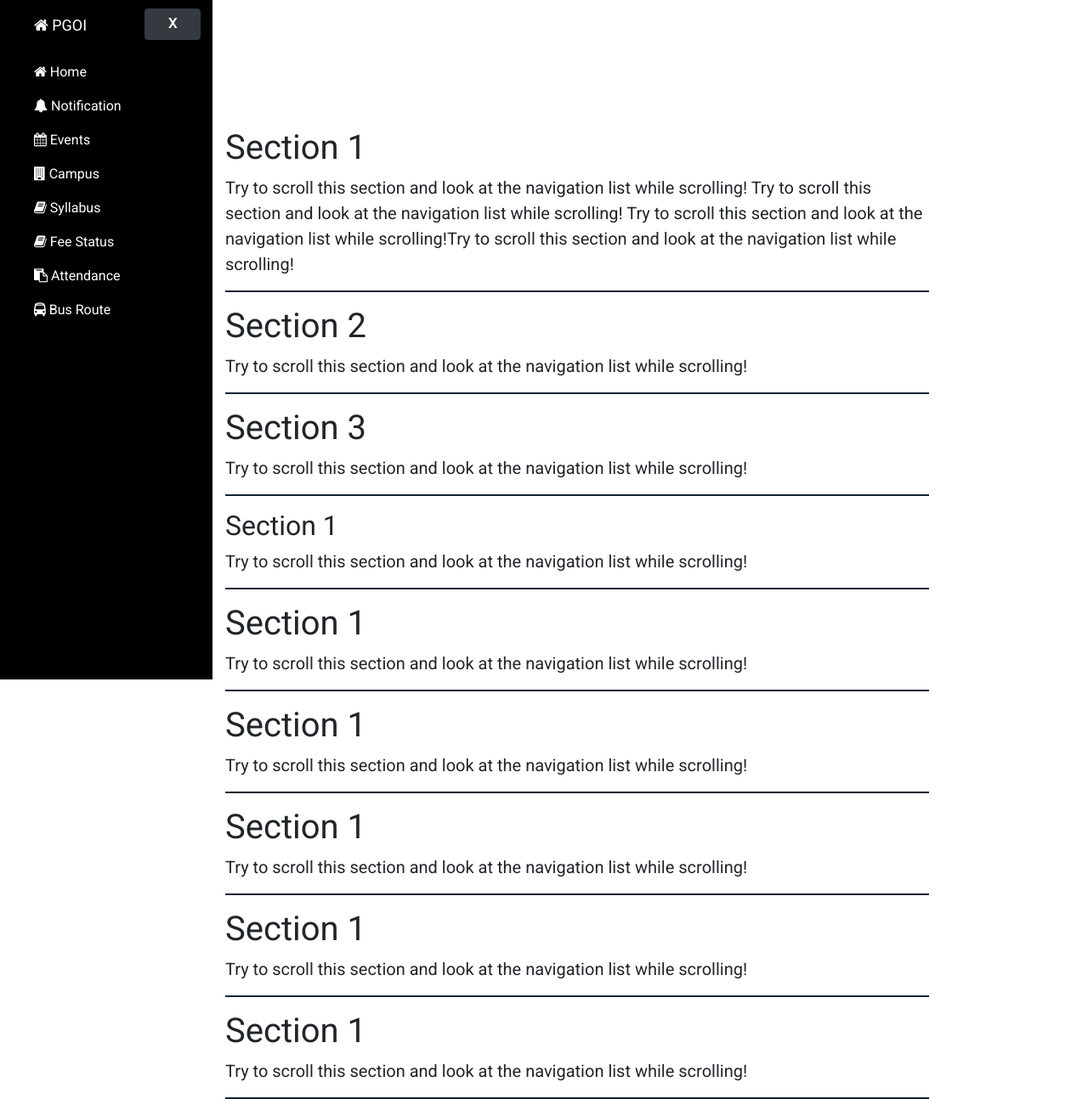
After one commit to hemansah/PGOI, a PHP site: page / in a window 1280 px wide. The commit adds this page. Shown: the whole page at 85% size. Run offline with PHP 8.4, Linux system fonts and the light colour scheme.

```diff
--- a/admin/index.php
+++ b/admin/index.php
@@ -11,7 +11,7 @@ include 'dbconfig/dbconnect.php';
 	<title>Admin Panel</title>
 	<link href="https://fonts.googleapis.com/css?family=Roboto" rel="stylesheet">
 	<link href="https://stackpath.bootstrapcdn.com/bootstrap/4.3.1/css/bootstrap.min.css" rel="stylesheet" integrity="sha384-ggOyR0iXCbMQv3Xipma34MD+dH/1fQ784/j6cY/iJTQUOhcWr7x9JvoRxT2MZw1T" crossorigin="anonymous">
-	<link rel="stylesheet" type="text/css" href="assets/css/style.css">
+	<link rel="stylesheet" type="text/css" href="../assets/css/style.css">
 
 	<script src="https://ajax.googleapis.com/ajax/libs/jquery/3.3.1/jquery.min.js"></script>
 </head>
@@ -37,5 +37,5 @@ include 'dbconfig/dbconnect.php';
 	    </div>
 	</div>
 </body>
-<script type="text/javascript" src="assets/js/custom-js.js"></script>
+<script type="text/javascript" src="../assets/js/custom-js.js"></script>
 </html>
--- /dev/null
+++ b/assets/css/style.css
@@ -0,0 +1,82 @@
+body {
+    font-family: 'Roboto', sans-serif;
+    position: relative;
+
+}
+
+/*---------------------------------
+    Using on Login page on centre box
+------------------------------------*/
+.center-box{
+    position:absolute;
+    top:0;
+    right:0;
+    bottom:0;
+    left:0;
+    z-index:99;
+    margin:auto;
+    height:300px;
+    width:300px;
+    /*border:1px solid #000;*/
+    text-align:center;
+    line-height:50px;
+}
+
+
+/*---------------------------------
+    Using css on notification_admin for layout of cards
+------------------------------------*/
+.admin-card {
+  box-shadow: 0 4px 8px 0 rgba(0,0,0,0.2);
+  transition: 0.3s;
+  width: 100%;
+  text-align: center;
+}
+
+/*---------------------------------
+    Using css on notification_admin for hovering on cards
+------------------------------------*/
+.admin-card:hover {
+  box-shadow: 0 8px 16px 0 rgba(0,0,0,0.2);
+}
+
+
+.container-card {
+  padding: 2px 16px;
+}
+
+
+.row-card {
+    margin-top: 100px;
+}
+
+/*---------------------------------
+    Applying margin-top on notification_admin
+------------------------------------*/
+.row-css {
+  margin-top: 150px;
+}
+
+.nav-pills {
+   top: 20px;
+    position: fixed;
+}
+
+
+/*---------------------------------
+    Applying css for index for notifications scroll
+------------------------------------*/
+.section-css {
+    height: 250px;
+    width: 100%;
+    font-size: 20px;
+}
+
+/*---------------------------------
+    Applying margin-top on notification_admin
+------------------------------------*/
+.hr-scroll {
+    border: none;
+    height: 2px;
+    background-color: #123;
+}
--- /dev/null
+++ b/index.php
@@ -0,0 +1,87 @@
+<!------ Index common to all,-------------->
+
+<!DOCTYPE html>
+<html>
+<head>
+	<title>Homepage</title>
+		<meta name="viewport" content="width=device-width, initial-scale=1">
+		<link href="https://fonts.googleapis.com/css?family=Roboto" rel="stylesheet">
+		<!--<link rel="stylesheet" href="https://maxcdn.bootstrapcdn.com/bootstrap/3.4.0/css/bootstrap.min.css">-->
+		<link href="https://stackpath.bootstrapcdn.com/bootstrap/4.3.1/css/bootstrap.min.css" rel="stylesheet" integrity="sha384-ggOyR0iXCbMQv3Xipma34MD+dH/1fQ784/j6cY/iJTQUOhcWr7x9JvoRxT2MZw1T" crossorigin="anonymous">
+
+		<link href="https://stackpath.bootstrapcdn.com/font-awesome/4.7.0/css/font-awesome.min.css" rel="stylesheet" integrity="sha384-wvfXpqpZZVQGK6TAh5PVlGOfQNHSoD2xbE+QkPxCAFlNEevoEH3Sl0sibVcOQVnN" crossorigin="anonymous">
+
+		<link rel="stylesheet" type="text/css" href="assets/css/sidebar.css">
+		<link rel="stylesheet" type="text/css" href="assets/css/style.css">
+		<script src="https://ajax.googleapis.com/ajax/libs/jquery/3.3.1/jquery.min.js"></script>
+		<script src="https://maxcdn.bootstrapcdn.com/bootstrap/3.4.0/js/bootstrap.min.js"></script>
+</head>
+<body>
+	<?php
+	include_once'statics/header.php';
+	?>
+        <a href="#menu-toggle" class="btn btn-dark" id="menu-toggle">
+        	<span id="menuHide">Menu</span>
+        </a>
+
+        	<div class="container">
+        		<div class="row">
+
+        		</div>
+  				<div class="row row-css">
+    				 <div class="col-10 section-css">
+      		    		<div id="section1">
+        		    		<h1>Section 1</h1>
+       				   		<p>Try to scroll this section and look at the navigation list while scrolling!
+       				   		Try to scroll this section and look at the navigation list while scrolling!
+       				   	Try to scroll this section and look at the navigation list while scrolling!Try to scroll this section and look at the navigation list while scrolling!</p>
+       				   		<hr class="hr-scroll">
+      					</div>
+      				<div id="section2">
+        					<h1>Section 2</h1>
+        					<p>Try to scroll this section and look at the navigation list while scrolling!</p>
+        					<hr class="hr-scroll">
+
+      				</div>
+      				<div id="section3">
+        					<h1>Section 3</h1>
+       						 <p>Try to scroll this section and look at the navigation list while scrolling!</p>
+       						 <hr class="hr-scroll">
+      				</div>
+      				<div id="section1">
+        		    		<h2>Section 1</h2>
+       				   		<p>Try to scroll this section and look at the navigation list while scrolling!</p>
+       				   		<hr class="hr-scroll">
+      				</div>
+      				<div id="section1">
+        		    		<h1>Section 1</h1>
+       				   		<p>Try to scroll this section and look at the navigation list while scrolling!</p>
+       				   		<hr class="hr-scroll">
+
+      				</div>
+      				<div id="section1">
+        		    		<h1>Section 1</h1>
+       				   		<p>Try to scroll this section and look at the navigation list while scrolling!</p>
+       				   		<hr class="hr-scroll">
+      				</div>
+      				<div id="section1">
+        		    		<h1>Section 1</h1>
+       				   		<p>Try to scroll this section and look at the navigation list while scrolling!</p>
+       				   		<hr class="hr-scroll">
+      				</div>
+      				<div id="section1">
+        		    		<h1>Section 1</h1>
+       				   		<p>Try to scroll this section and look at the navigation list while scrolling!</p>
+       				   		<hr class="hr-scroll">
+      				</div>
+      				<div id="section1">
+        		    		<h1>Section 1</h1>
+       				   		<p>Try to scroll this section and look at the navigation list while scrolling!</p>
+       				   		<hr class="hr-scroll">
+      				</div>
+    		</div>
+  				</div>
+</div>
+</body>
+        <script type="text/javascript" src="assets/js/custom-js.js"></script>
+</html>
--- /dev/null
+++ b/statics/header.php
@@ -0,0 +1,58 @@
+
+  <!--   <div id="preloader">
+        <div id="theImage">
+            <img src="images/box.gif" id="preloader_image" alt="loader">
+        </div>
+    </div> -->
+
+    <div id="wrapper" class="toggled" >
+
+        <!-- Sidebar -->
+        <div id="sidebar-wrapper">
+            <ul class="sidebar-nav">
+                <li class="sidebar-brand">
+                    <a href="index.php">
+                       <i class="fa fa-home"></i> PGOI
+                    </a>
+                </li>
+                <li>
+                    <a href="#" onclick='alert("Just keep clicking home")'><i class="fa fa-home"></i> Home</a>
+                </li>
+               <!-- <li>
+                    <a href="logout.php"><i class="fa fa-sign-out"></i> Logout</a>
+                </li>-->
+
+                <li>
+                    <a href="#"  onclick='alert("Notification")'><i class="fa fa-bell"></i> Notification</a>
+                </li>
+
+                <li>
+                    <a href="#"  onclick='alert("Only PGOI Events")'><i class="fa fa-calendar"></i> Events</a>
+                </li>
+
+                <li>
+                    <a href="#"  onclick='alert("Companies hahahahah.......")'><i class="fa fa-building"></i> Campus</a>
+                </li>
+
+                <li>
+                    <a href="#"  onclick='alert("This feature would be added for sure")'><i class="fa fa-book"></i> Syllabus</a>
+                </li>
+
+                <li>
+                    <a href="#"  onclick='alert("College would not give that information ")'><i class="fa fa-book"></i> Fee Status</a>
+                </li>
+
+                <li>
+                    <a href="#"  onclick='alert("This feature will never come")'><i class="fa fa-clipboard"></i> Attendance</a>
+                </li>
+
+                <li>
+                    <a href="#"  onclick='alert("Feature coming soon")'><i class="fa fa-bus"></i> Bus Route</a>
+                </li>
+
+
+
+
+            </ul>
+        </div>
+        <!-- /#sidebar-wrapper -->
```
Also changed, not shown: admin/admin-dashboard.php (+11 -11 lines), admin/assets/css/style.css (deleted, +0 -46 lines), admin/notification_admin.php (added, +50 -0 lines), assets/css/sidebar.css (renamed from admin/assets/css/sidebar.css), assets/js/custom-js.js (renamed from admin/assets/js/custom-js.js).
